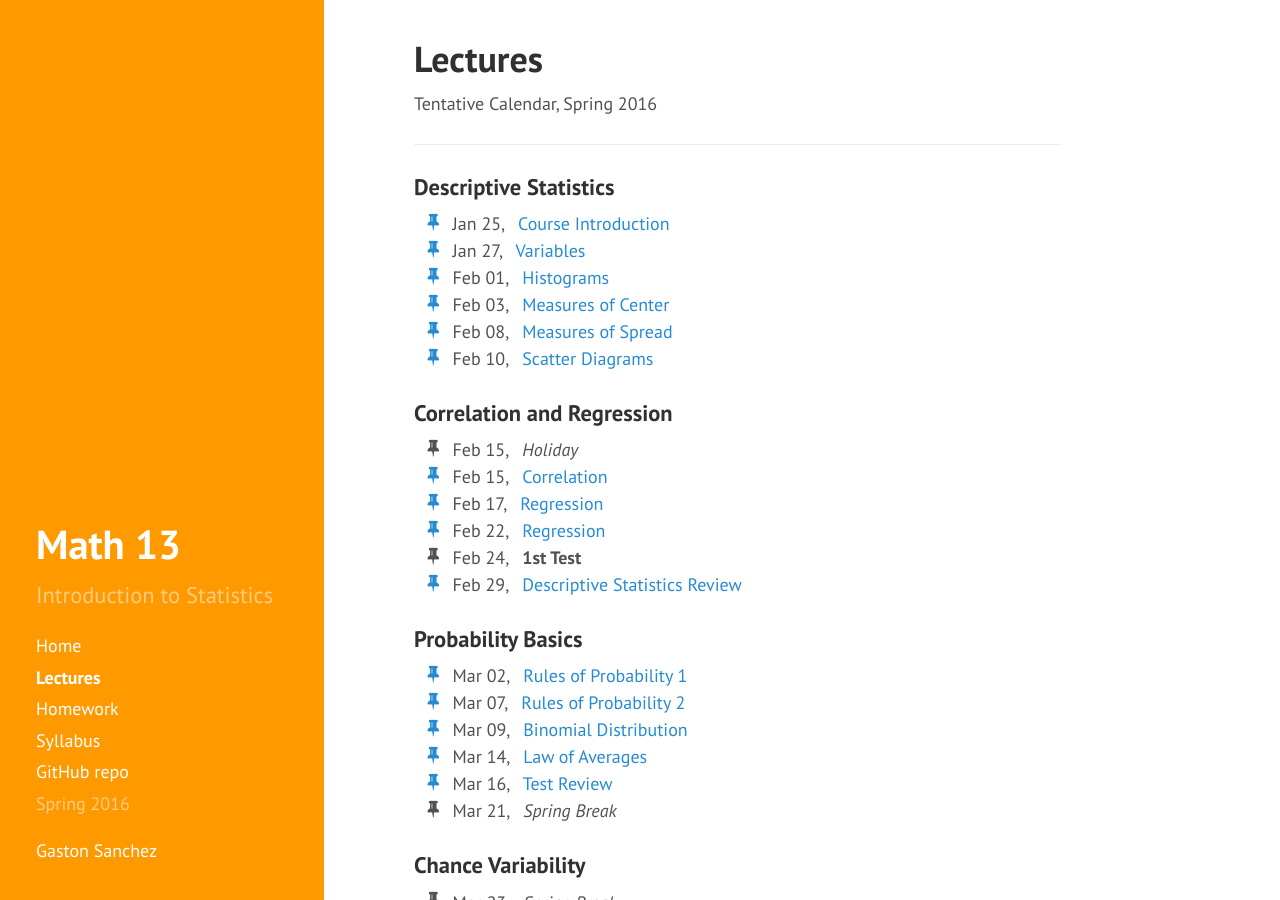
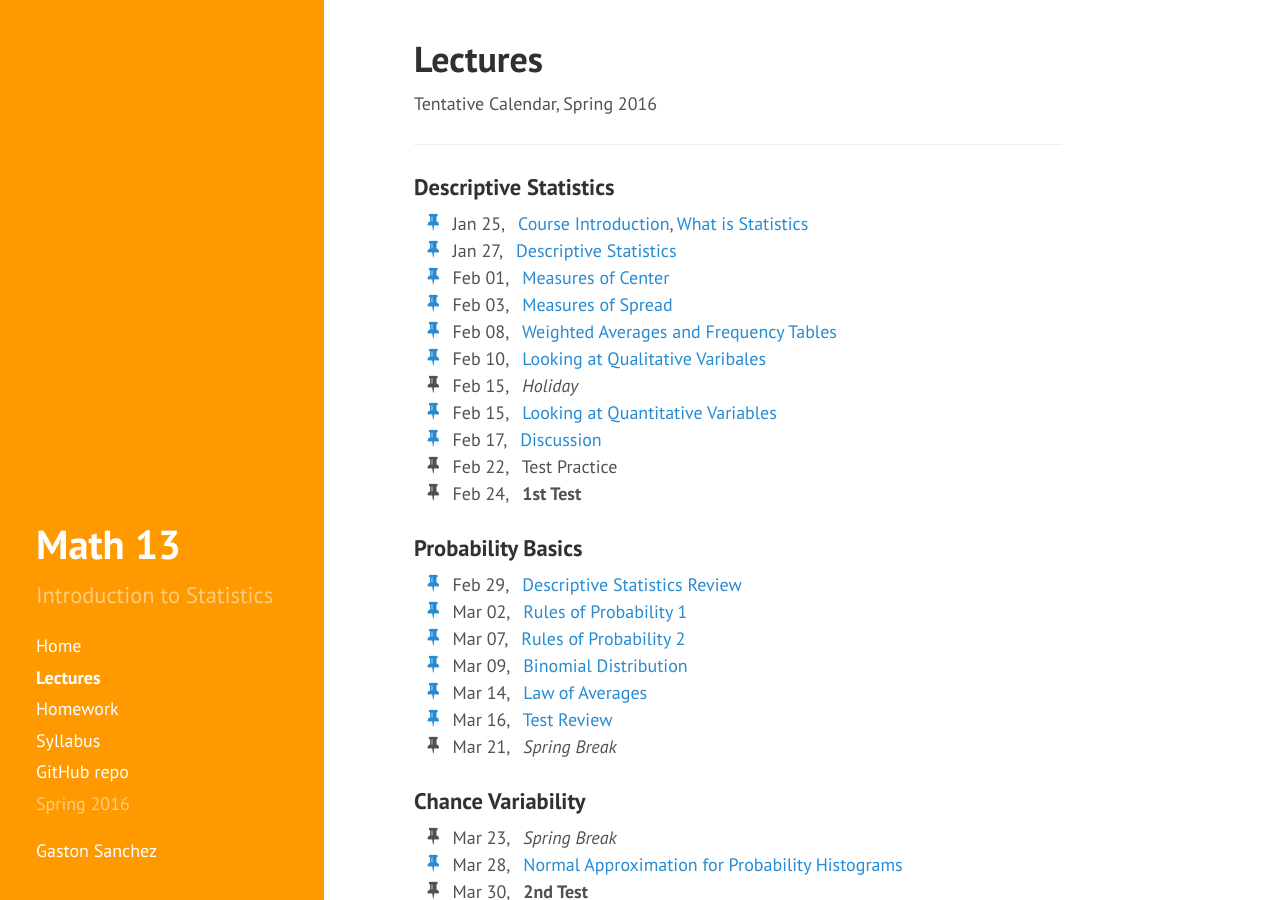
Before and after one commit to gastonstat/relic-math13, a Jekyll site: the page built from lectures/index.md, in a window 1280 px wide and 900 px high. Built offline with Jekyll 4.4.1, drawn with Linux system fonts in a browser that asks for light colours; nearby versions of some CDN libraries; Markdown is read by kramdown in place of the engine named in the settings.

Commit message:
updating syllabus as in 2015

```diff
--- a/lectures/index.md
+++ b/lectures/index.md
@@ -11,46 +11,37 @@ Tentative Calendar, Spring 2016
 
 <ul class="fa-ul">
   <li>
-    <a href="01-course-introduction"><i class="fa-li fa fa-thumb-tack"></i></a> Jan 25, &nbsp;&nbsp;<a href="https://docs.google.com/presentation/d/1INcVjbNz9AvNkQTqOG-zXSk45hEdpTHRdMuRt5hYwDA/pub?start=false&loop=false&delayms=3000" target="_blank">Course Introduction</a>
+    <a href="01-course-introduction"><i class="fa-li fa fa-thumb-tack"></i></a> Jan 25, &nbsp;&nbsp;<a href="https://docs.google.com/presentation/d/1INcVjbNz9AvNkQTqOG-zXSk45hEdpTHRdMuRt5hYwDA/pub?start=false&loop=false&delayms=3000" target="_blank">Course Introduction</a>, <a href="https://docs.google.com/presentation/d/1Kb4kzobkNyBgoy5cxGs7zQ_6fm8tGpZ_sBvw_ygT_48/pub?start=false&loop=false&delayms=3000" target="_blank">What is Statistics</a>
   </li>
   <li>
-    <a href="02-variables"><i class="fa-li fa fa-thumb-tack"></i></a> Jan 27, &nbsp;&nbsp;<a href="https://docs.google.com/presentation/d/1heCjLPzYlMzdPGlQKHiGaNFrSRRFmEBVladO9ZNssFI/pub?start=false&loop=false&delayms=3000" target="_blank">Variables</a>
+    <a href="02-variables"><i class="fa-li fa fa-thumb-tack"></i></a> Jan 27, &nbsp;&nbsp;<a href="https://docs.google.com/presentation/d/14XU_vLIBUh6yWfxhHxJwCl9irGKG3mCIntlZD6pjkVY/pub?start=false&loop=false&delayms=3000" target="_blank">Descriptive Statistics</a>
   </li>
   <li>
-    <a href="03-histograms"><i class="fa-li fa fa-thumb-tack"></i></a> Feb 01, &nbsp;&nbsp;<a href="https://docs.google.com/presentation/d/1heCjLPzYlMzdPGlQKHiGaNFrSRRFmEBVladO9ZNssFI/pub?start=false&loop=false&delayms=3000" target="_blank">Histograms</a>
+    <a href="03-histograms"><i class="fa-li fa fa-thumb-tack"></i></a> Feb 01, &nbsp;&nbsp;<a href="https://docs.google.com/presentation/d/1QCrikMs63EhU3TALiDXheaMKyAoqEGhz9z6oCxpIi2k/pub?start=false&loop=false&delayms=3000" target="_blank">Measures of Center</a>
   </li>
   <li>
-    <a href="04-measures-center"><i class="fa-li fa fa-thumb-tack"></i></a> Feb 03, &nbsp;&nbsp;<a href="https://docs.google.com/presentation/d/15jjBpSkQmYs99S8A2yvGGR4lwusUcJgBXZYU88158pE/pub?start=false&loop=false&delayms=3000" target="_blank">Measures of Center</a>
+    <a href="04-measures-center"><i class="fa-li fa fa-thumb-tack"></i></a> Feb 03, &nbsp;&nbsp;<a href="https://docs.google.com/presentation/d/1wZa-ugbyaCHA-4rAVLxPONuMd9gJc3Ithxogt8Lv-zY/pub?start=false&loop=false&delayms=3000" target="_blank">Measures of Spread</a>
   </li>
   <li>
-    <a href="05-measures-spread"><i class="fa-li fa fa-thumb-tack"></i></a> Feb 08, &nbsp;&nbsp;<a href="https://docs.google.com/presentation/d/1olNOkShLZTBwEywn1AsuX92PvimntXoKMn7eRDh5MRE/pub?start=false&loop=false&delayms=3000" target="_blank">Measures of Spread</a>
+    <a href="05-measures-spread"><i class="fa-li fa fa-thumb-tack"></i></a> Feb 08, &nbsp;&nbsp;<a href="https://docs.google.com/presentation/d/1trAK25ZQjuP3El1nsWxjooFwYxOmvd0ODiKX-W6EVJc/pub?start=false&loop=false&delayms=3000" target="_blank">Weighted Averages and Frequency Tables</a>
   </li>
   <li>
-    <a href="06-scatter-diagrams"><i class="fa-li fa fa-thumb-tack"></i></a> Feb 10, &nbsp;&nbsp;<a href="https://docs.google.com/presentation/d/1qLtoiX8CrpHL70lZ8LBQN0F-xHuwEnhpVNZalaBnSM8/pub?start=false&loop=false&delayms=3000" target="_blank">Scatter Diagrams</a>
+    <a href="06-scatter-diagrams"><i class="fa-li fa fa-thumb-tack"></i></a> Feb 10, &nbsp;&nbsp;<a href="https://docs.google.com/presentation/d/1Rc0FwkYaWzLL4nzXuplnsArxBDs5TK6qktJ4C3eRxKc/pub?start=false&loop=false&delayms=3000" target="_blank">Looking at Qualitative Varibales</a>
   </li>
-</ul>
-
-
-### Correlation and Regression
-
-<ul class="fa-ul">
   <li>
     <i class="fa-li fa fa-thumb-tack"></i> Feb 15, &nbsp;&nbsp;<em>Holiday</em>
   </li>
   <li>
-    <a href="07-correlation"><i class="fa-li fa fa-thumb-tack"></i></a> Feb 15, &nbsp;&nbsp;<a href="https://docs.google.com/presentation/d/1TNmvkcGnhIpZ3N-XLEJwuOcG9tDd6KbdIDzU4K6wivE/pub?start=false&loop=false&delayms=3000" target="_blank">Correlation</a>
+    <a href="07-correlation"><i class="fa-li fa fa-thumb-tack"></i></a> Feb 15, &nbsp;&nbsp;<a href="https://docs.google.com/presentation/d/1sML3V9Ikd6k09Cyl8-gm0DkIK1Zhzpk5rVLND8tAM-o/pub?start=false&loop=false&delayms=3000" target="_blank">Looking at Quantitative Variables</a>
   </li>
   <li>
-    <a href="08-regression"><i class="fa-li fa fa-thumb-tack"></i></a> Feb 17, &nbsp;&nbsp;<a href="https://docs.google.com/presentation/d/10eQJ3DxVVuC00mQ5aEBNb0nWZh8oX-vJ5mCJRQH39VA/pub?start=false&loop=false&delayms=3000" target="_blank">Regression</a>
+    <a href="08-regression"><i class="fa-li fa fa-thumb-tack"></i></a> Feb 17, &nbsp;&nbsp;<a href="https://docs.google.com/presentation/d/1ncfKq9Q8HcxuxJ2SiSc78-gf2jvGu6YDmoaKh8EEWCQ/pub?start=false&loop=false&delayms=3000" target="_blank">Discussion</a>
   </li>
   <li>
-    <a href="09-regression"><i class="fa-li fa fa-thumb-tack"></i></a> Feb 22, &nbsp;&nbsp;<a href="https://docs.google.com/presentation/d/10eQJ3DxVVuC00mQ5aEBNb0nWZh8oX-vJ5mCJRQH39VA/pub?start=false&loop=false&delayms=3000" target="_blank">Regression</a>
+    <i class="fa-li fa fa-thumb-tack"></i> Feb 22, &nbsp;&nbsp;Test Practice
   </li>
   <li>
     <i class="fa-li fa fa-thumb-tack"></i> Feb 24, &nbsp;&nbsp;<b>1st Test</b>
-  </li>
-  <li>
-    <a href="11-descriptive-review"><i class="fa-li fa fa-thumb-tack"></i></a> Feb 29, &nbsp;&nbsp;<a href="">Descriptive Statistics Review</a>
   </li>
 </ul>
 
@@ -58,6 +49,9 @@ Tentative Calendar, Spring 2016
 ### Probability Basics
 
 <ul class="fa-ul">
+  <li>
+    <a href="11-descriptive-review"><i class="fa-li fa fa-thumb-tack"></i></a> Feb 29, &nbsp;&nbsp;<a href="">Descriptive Statistics Review</a>
+  </li>
   <li>
     <a href="12-probability-rules1"><i class="fa-li fa fa-thumb-tack"></i></a> Mar 02, &nbsp;&nbsp;<a href="01-course-introduction">Rules of Probability 1</a>
   </li>
```
